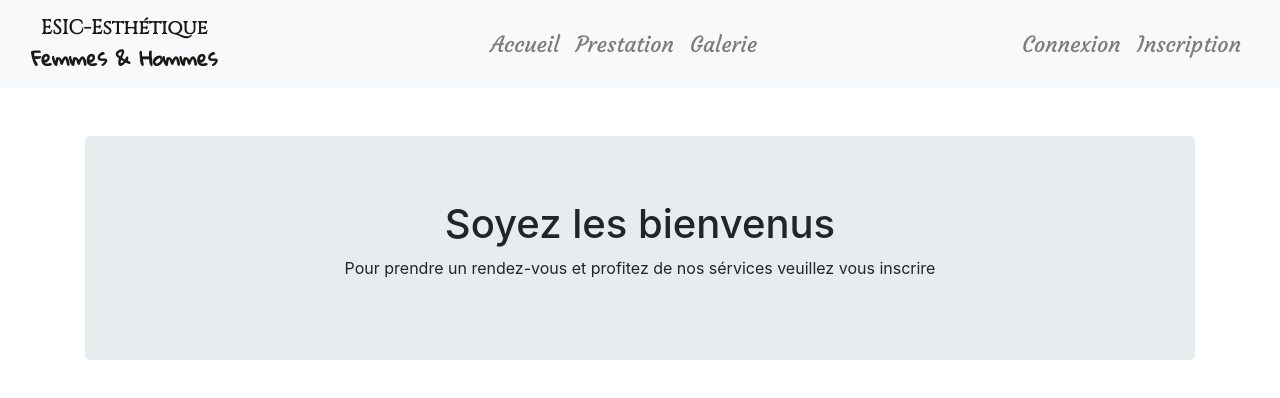
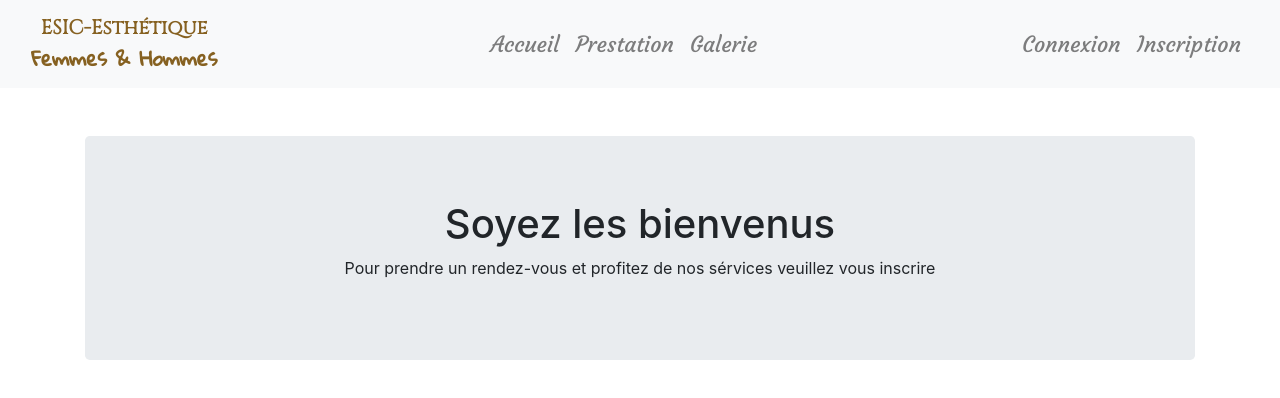
Before and after one commit to Yacine91/client, an Angular app: page / in a window 1280 px wide. Shown: the top 398 px of the page. Built offline with nearby package versions, Linux system fonts and the light colour scheme.

Commit message:
coolor gold

```diff
--- a/src/app/app.component.html
+++ b/src/app/app.component.html
@@ -8,7 +8,7 @@
     <span class="navbar-toggler-icon"></span>
     </button>
     <div class="navbar-header">
-      <span class="navbar-brand" href="#" style="font-family: 'Cinzel', serif;font-weight: bold;text-align: center">ESIC-Esthétique<br><span style="font-family: 'Gloria Hallelujah', cursive;">Femmes & Hommes</span></span>
+      <span class="navbar-brand" href="#" style="font-family: 'Cinzel', serif;font-weight: bold;text-align: center; color: #866121">ESIC-Esthétique<br><span style="font-family: 'Gloria Hallelujah', cursive;">Femmes & Hommes</span></span>
     </div>
 
     <div class="collapse navbar-collapse justify-content-md-center" id="navbarexample" style="font-family: 'Courgette', cursive;font-size: 22px">
```
